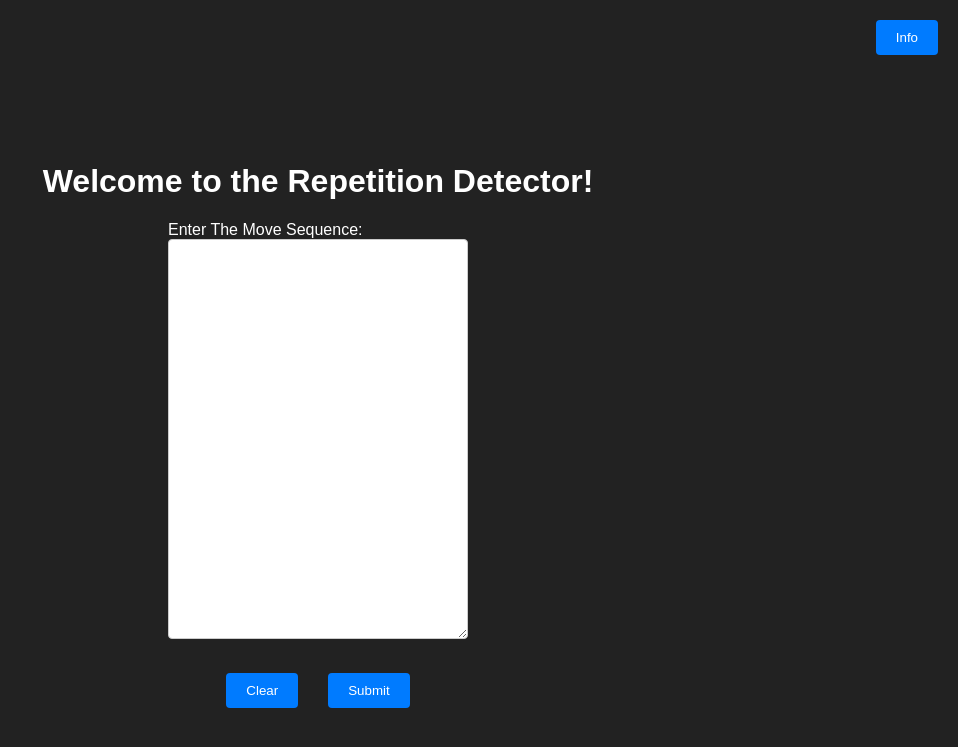
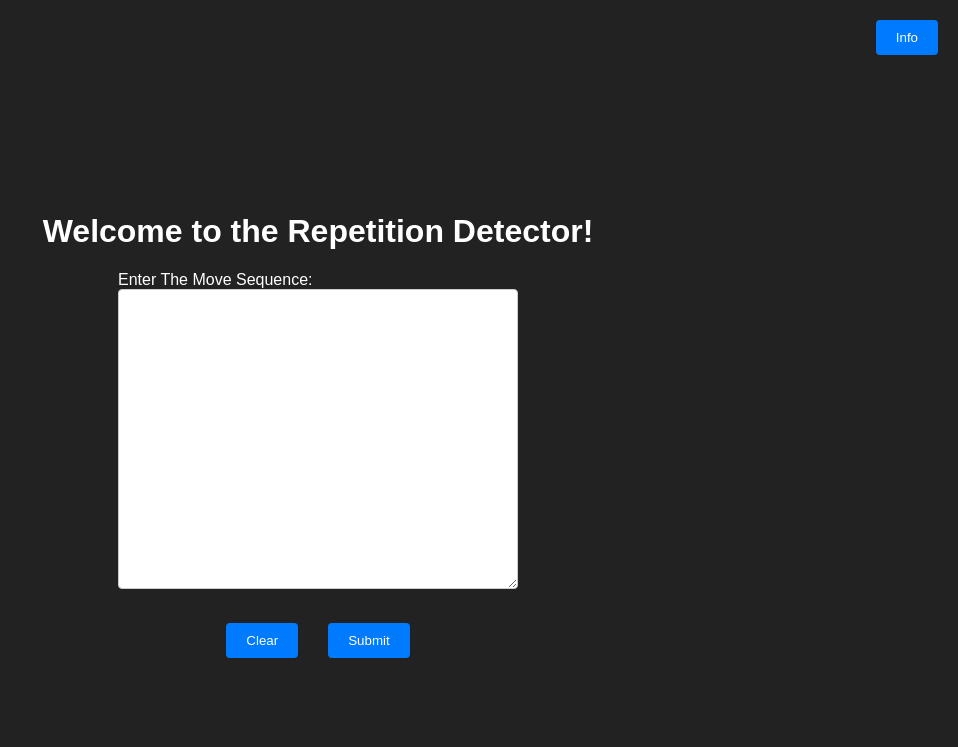
Before and after one commit to wihanga-dilantha/chess_FFNN, a Flask app: page / in a window 1280 px wide. Shown: the top 747 px of the page, without its empty margins (322-1280 px from the left). Run offline with Flask 3, Linux system fonts and the light colour scheme.

Commit message:
8:12:2024-20:29 commit before changes

```diff
--- a/repetition.py
+++ b/repetition.py
@@ -1,5 +1,3 @@
-import chess
-
 import chess
 
 def check_threefold_repetition(moves_str):
--- a/templates/index.html
+++ b/templates/index.html
@@ -101,8 +101,8 @@
         #textbox {
             font-size: 18px; /* Increase font size */
             font-weight: bold; /* Set font weight to bold */
-            width: 300px;
-            height: 400px;
+            width: 400px;
+            height: 300px;
             padding: 8px;
             margin-bottom: 10px;
             border: 1px solid #ccc;
```
